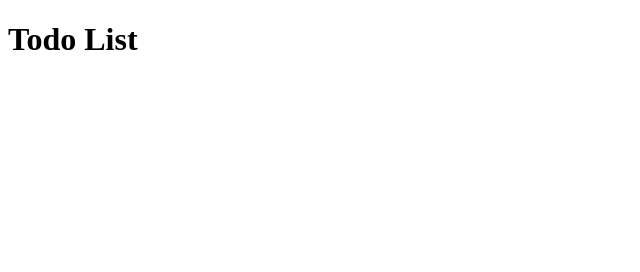
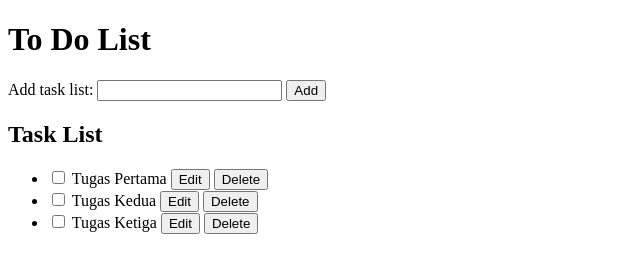
Before and after one commit to mesakhlolo/todo-list, a website built with webpack: page src/index.html in a window 1280 px wide. Shown: the whole page, without its empty margins (0-640 px from the left). Built offline with nearby package versions, Linux system fonts and the light colour scheme.

Commit message:
menambahkan kerangka html

```diff
--- a/src/index.html
+++ b/src/index.html
@@ -3,9 +3,42 @@
   <head>
     <meta charset="UTF-8" />
     <meta name="viewport" content="width=device-width, initial-scale=1.0" />
-    <title>Todo List</title>
+    <title>To Do List</title>
   </head>
   <body>
-    <h1>Todo List</h1>
+    <h1>To Do List</h1>
+
+    <form>
+      <div class="add-task">
+        <label for="add-task">Add task list:</label>
+        <input type="text" id="add-task" name="add-task" />
+
+        <button type="submit">Add</button>
+      </div>
+    </form>
+
+    <h2>Task List</h2>
+    <div class="task-list">
+      <ul>
+        <li>
+          <input type="checkbox" id="task1" name="task1" />
+          <label for="task1">Tugas Pertama</label>
+          <button type="button">Edit</button>
+          <button type="button">Delete</button>
+        </li>
+        <li>
+          <input type="checkbox" id="task2" name="task2" />
+          <label for="task2">Tugas Kedua</label>
+          <button type="button">Edit</button>
+          <button type="button">Delete</button>
+        </li>
+        <li>
+          <input type="checkbox" id="task3" name="task3" />
+          <label for="task3">Tugas Ketiga</label>
+          <button type="button">Edit</button>
+          <button type="button">Delete</button>
+        </li>
+      </ul>
+    </div>
   </body>
 </html>
```
